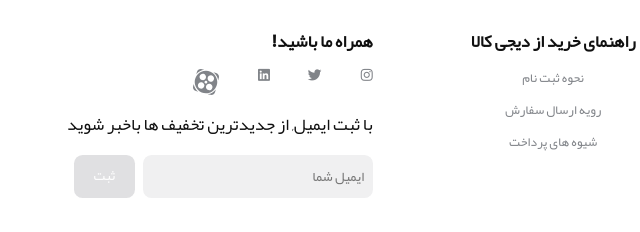
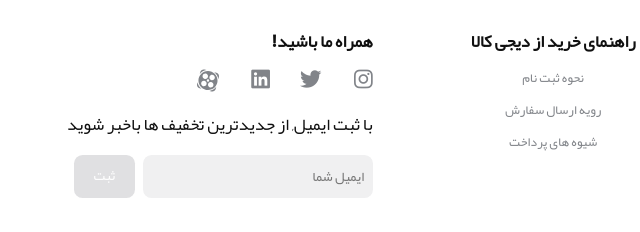
Before and after one commit to HessamCyanide/digikala-dev, a website: page public/index.html in a window 1280 px wide. Shown: the part 5493-5725 px from the top of the page, 61-701 px from the left. Drawn offline with nearby package versions, Linux system fonts and the light colour scheme; files whose address does not match are found by name.

Commit message:
aparat size

```diff
--- a/public/index.html
+++ b/public/index.html
@@ -2990,20 +2990,20 @@
             <h4 class="fs-2 fw-bold">همراه ما باشید!</h4>
             <div class="d-flex gap-6 my-4">
               <i
-                class="fa-brands fa-instagram"
+                class="fa-brands fa-instagram fs-1"
                 style="width: 3rem; height: 3rem; color: #818489"
               ></i>
               <i
-                class="fa-brands fa-twitter"
+                class="fa-brands fa-twitter fs-1"
                 style="width: 3rem; height: 3rem; color: #818489"
               ></i>
               <i
-                class="fa-brands fa-linkedin"
+                class="fa-brands fa-linkedin fs-1"
                 style="width: 3rem; height: 3rem; color: #818489"
               ></i>
               <img
                 class="img-fluid"
-                style="width: 3rem; height: 3rem; color: #818489"
+                style="width: 2.5rem; height: 2.6rem; color: #818489"
                 src="./images/aparat.svg"
                 alt=""
               />
```
